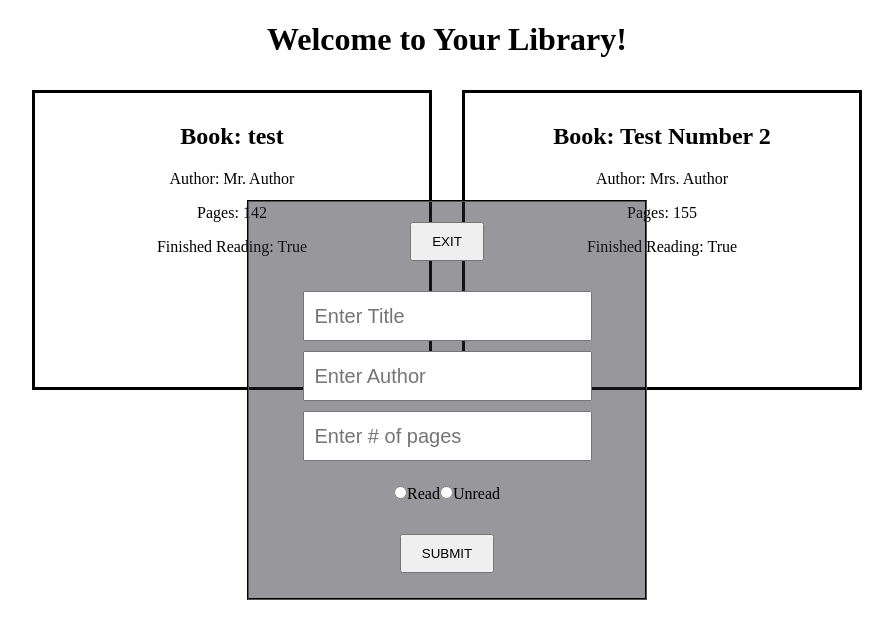
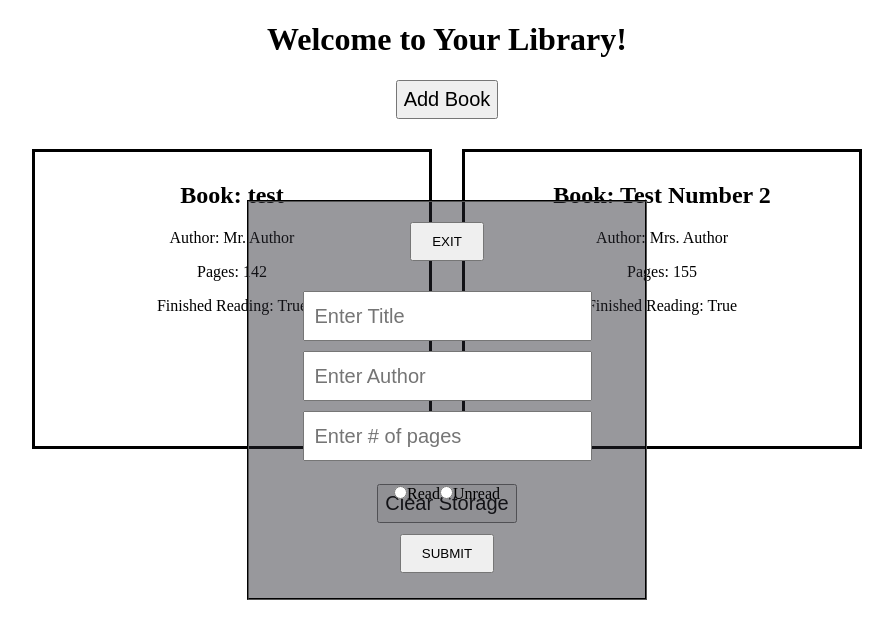
Before and after one commit to bollinca/library-react-version, a React (Create React App) app: page / in a window 1280 px wide. Shown: the top 638 px of the page, without its empty margins (193-1086 px from the left). Built offline with nearby package versions, Linux system fonts and the light colour scheme.

Commit message:
Add new book and clear storage buttons

```diff
--- a/src/App.js
+++ b/src/App.js
@@ -1,8 +1,10 @@
 import React, { Component } from 'react';
 import './App.css';
 
-import BookCard from './BookCard/BookCard'
-import NewItemForm from './NewItemForm/NewItemForm'
+import BookCard from './BookCard/BookCard';
+import NewItemForm from './NewItemForm/NewItemForm';
+import ButtonAddBook from './ButtonAddBook/ButtonAddBook';
+import ButtonClearStorage from './ButtonClearStorage/ButtonClearStorage';
 
 class App extends Component {
   state = {
@@ -45,8 +47,10 @@ class App extends Component {
           <h1>Welcome to Your Library!</h1>
         </header>
         <div>
+          <ButtonAddBook />
           <NewItemForm />
           {booksList}
+          <ButtonClearStorage />
         </div>
       </div>
     );
--- a/src/ButtonAddBook/ButtonAddBook.js
+++ b/src/ButtonAddBook/ButtonAddBook.js
@@ -0,0 +1,16 @@
+import React from 'react';
+
+const buttonAddBook = ( props ) => {
+  const styleConst = {
+    display: 'block',
+    fontSize: '20px',
+    margin: '20px auto',
+    padding: '6px',
+  }
+
+  return (
+    <button style={styleConst}>Add Book</button>
+  )
+}
+
+export default buttonAddBook;
--- a/src/ButtonClearStorage/ButtonClearStorage.js
+++ b/src/ButtonClearStorage/ButtonClearStorage.js
@@ -0,0 +1,15 @@
+import React from 'react';
+
+const buttonClearStorage = (props) => {
+  const styleConst = {
+    display: 'block',
+    fontSize: '20px',
+    margin: '20px auto',
+    padding: '6px',
+  }
+  return (
+    <button style={styleConst}>Clear Storage</button>
+  )
+}
+
+export default buttonClearStorage;
```
